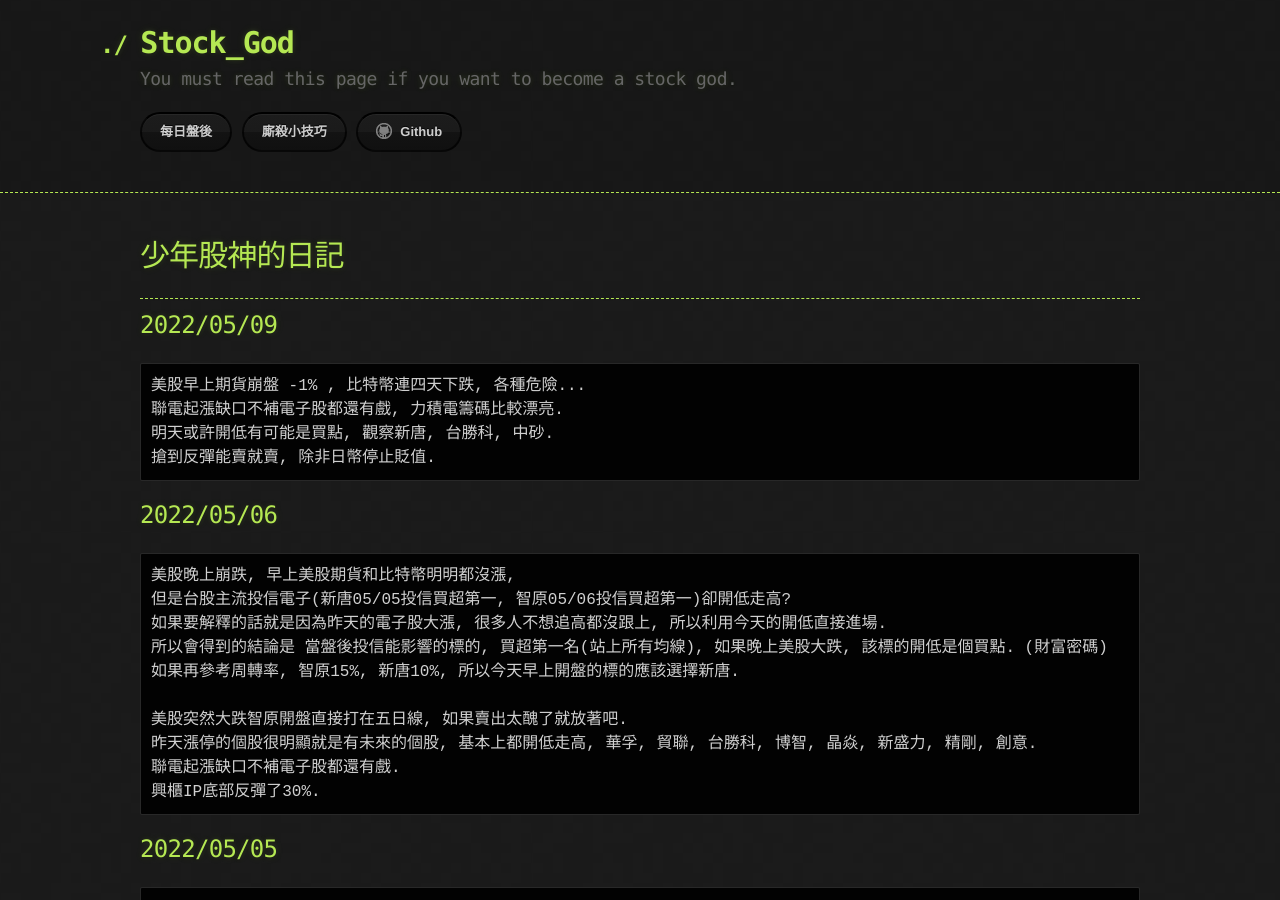
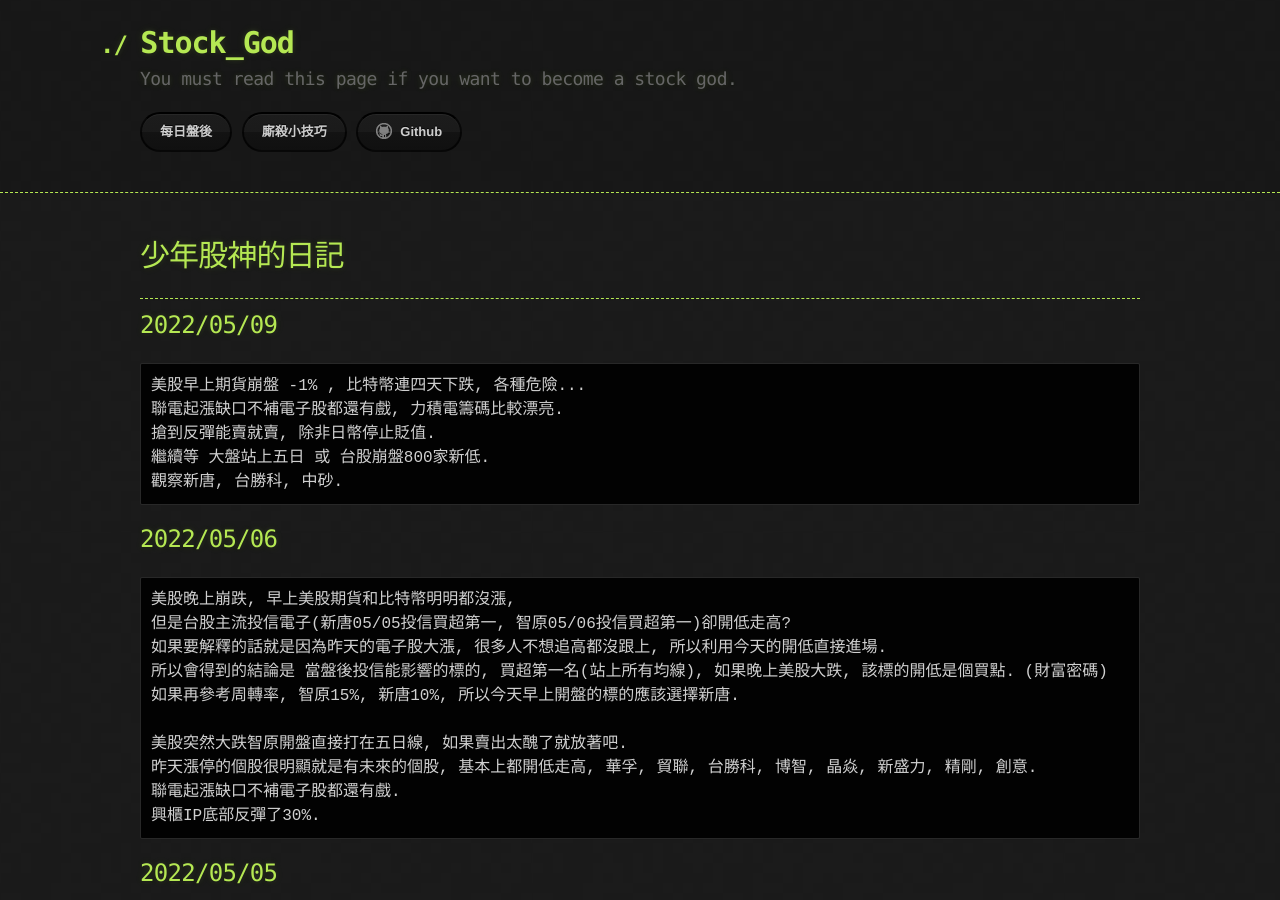
Before and after one commit to lepg5487/Stock_God, a Jekyll site: the page built from index.md, in a window 1280 px wide and 900 px high. Built offline with Jekyll 4.4.1, drawn with Linux system fonts in a browser that asks for light colours; our own code applies the rules of GitHub Pages for plain Markdown files.

Commit message:
Update index.md

````diff
--- a/index.md
+++ b/index.md
@@ -10,8 +10,9 @@ layout: testlayouts
 ```
 美股早上期貨崩盤 -1% , 比特幣連四天下跌, 各種危險...
 聯電起漲缺口不補電子股都還有戲, 力積電籌碼比較漂亮.
-明天或許開低有可能是買點, 觀察新唐, 台勝科, 中砂.
 搶到反彈能賣就賣, 除非日幣停止貶值.
+繼續等 大盤站上五日 或 台股崩盤800家新低.
+觀察新唐, 台勝科, 中砂.
 ```
 
 ## 2022/05/06
````
